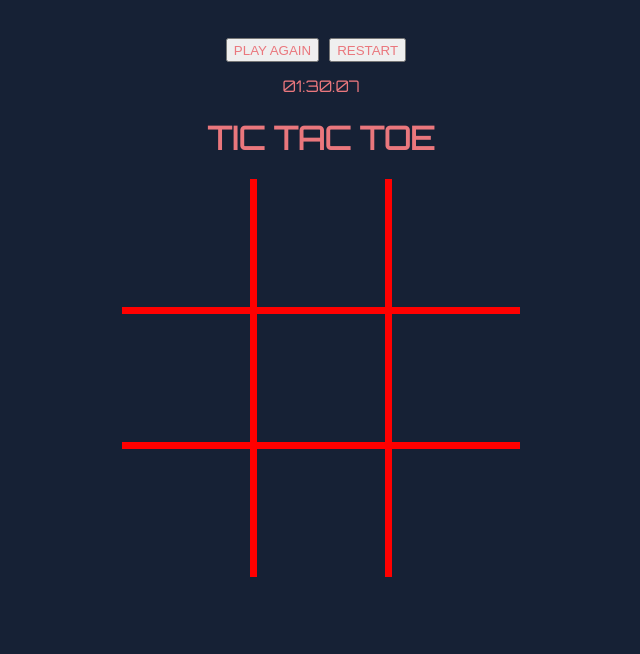
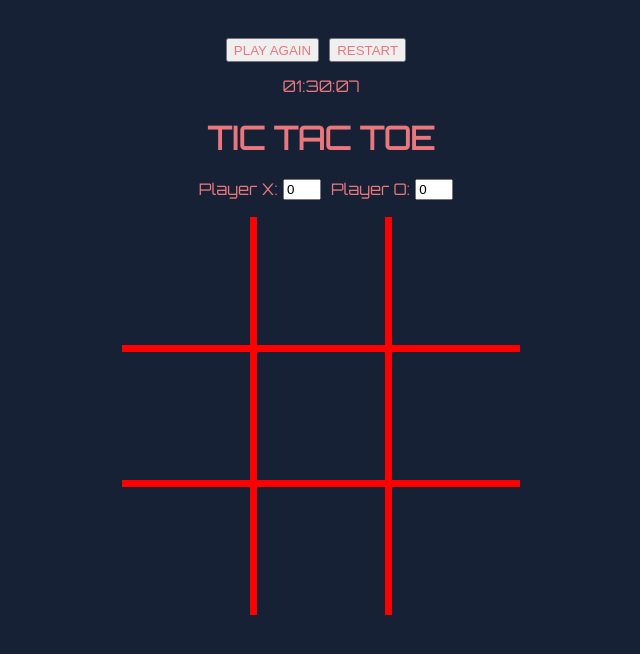
Before and after one commit to bonejah/tictactoe, a plain HTML site: page index.html in a window 1280 px wide. Both pictures are taken after a click on the button "RESTART". Shown: the whole page, without its empty margins (319-959 px from the left). Drawn offline with Linux system fonts and the light colour scheme.

Commit message:
add score on tictactoe

```diff
--- a/css/main.css
+++ b/css/main.css
@@ -48,6 +48,22 @@ h1 {
   align-items: center;
   font-size: 100px;
   color: #dcba30;
+}
+
+.score {
+  display: flex;
+  justify-content: center;
+  color: #ea777d;
+  margin-bottom: 17px;
+}
+
+.score-label {
+  margin-right: 5px;
+  margin-left: 10px;
+}
+
+.score-input {
+  width: 30px;
 }
 
 #top-left {
--- a/index.html
+++ b/index.html
@@ -15,6 +15,12 @@
       </div>
       <div id="clock"></div>
       <h1>TIC TAC TOE</h1>
+      <div class="score">
+        <label class="score-label" for="scoreX">Player X:</label>
+        <input class="score-input" id="scoreX">
+        <label class="score-label" for="scoreO">Player O:</label>
+        <input class="score-input" id="scoreO">
+      </div>
       <div id="squares">
         <div class="square">
           <div id="top-left" class="square-item"></div>
--- a/js/script.js
+++ b/js/script.js
@@ -3,8 +3,13 @@ let mark = "X";
 let scoreX = 0;
 let scoreO = 0;
 
+let inputScoreX = document.getElementById("scoreX")
+inputScoreX.value = scoreX;
+
+let inputScoreO = document.getElementById("scoreO")
+inputScoreO.value = scoreO;
+
 const items = document.getElementsByClassName("square-item");
-
 
 for (const item of items) {
   item.addEventListener("click", function () {
@@ -54,6 +59,12 @@ function restartGame () {
   scoreX = 0;
   scoreO = 0;
   mark = "X";
+
+  let inputScoreX = document.getElementById("scoreX")
+  inputScoreX.value = scoreX;
+
+  let inputScoreO = document.getElementById("scoreO");
+  inputScoreO.value = scoreO;
 }
 
 function clock () {
@@ -104,18 +115,15 @@ function createMessageResultGame (msg) {
 }
 
 function markScore (mark) {
-  console.log("mark", mark)
-  console.log("scoreX Before", scoreX)
-  console.log("scoreO After", scoreO)
-
   if (mark === "X") {
+    let inputScoreX = document.getElementById("scoreX")
     scoreX++;
+    inputScoreX.value = scoreX;
   } else if (mark === "O") {
+    let inputScoreO = document.getElementById("scoreO");
     scoreO++
+    inputScoreO.value = scoreO;
   }
-
-  console.log("scoreX After", scoreX)
-  console.log("scoreO After", scoreO)
 }
 
 
```
